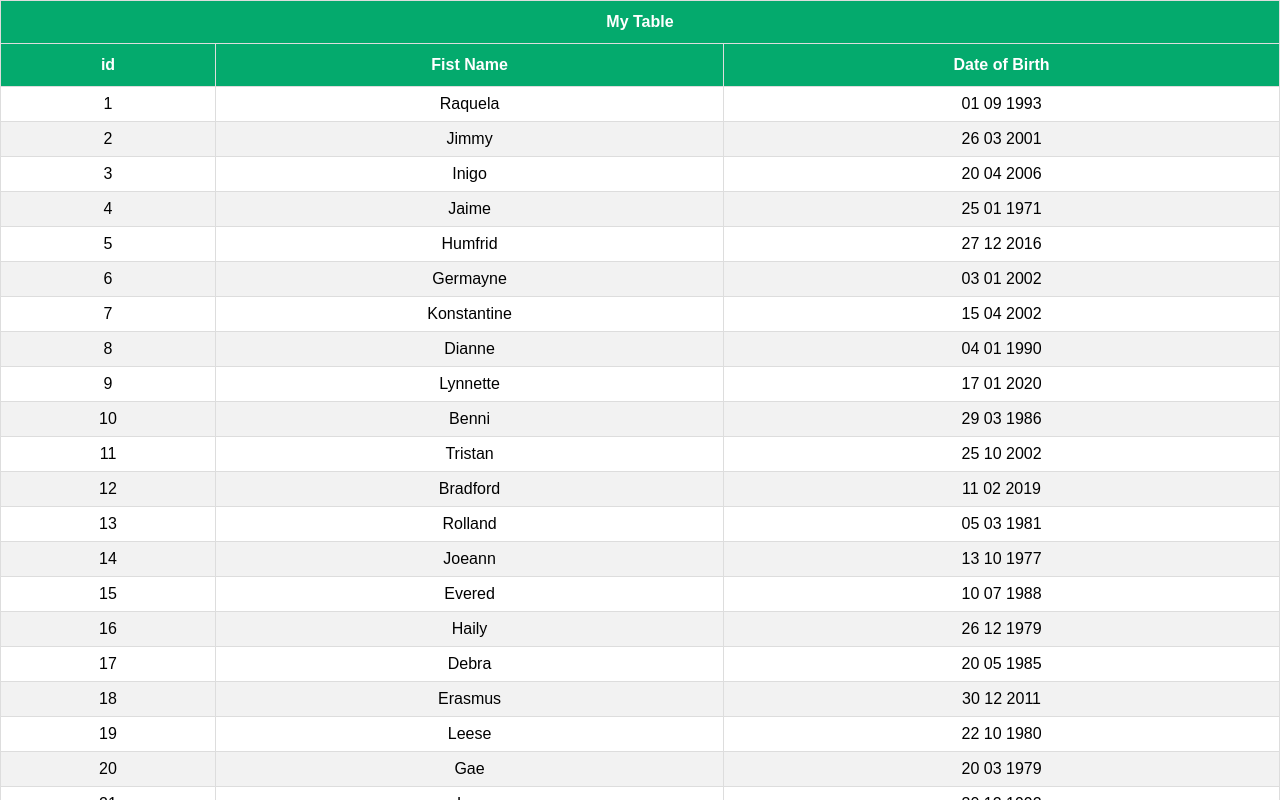
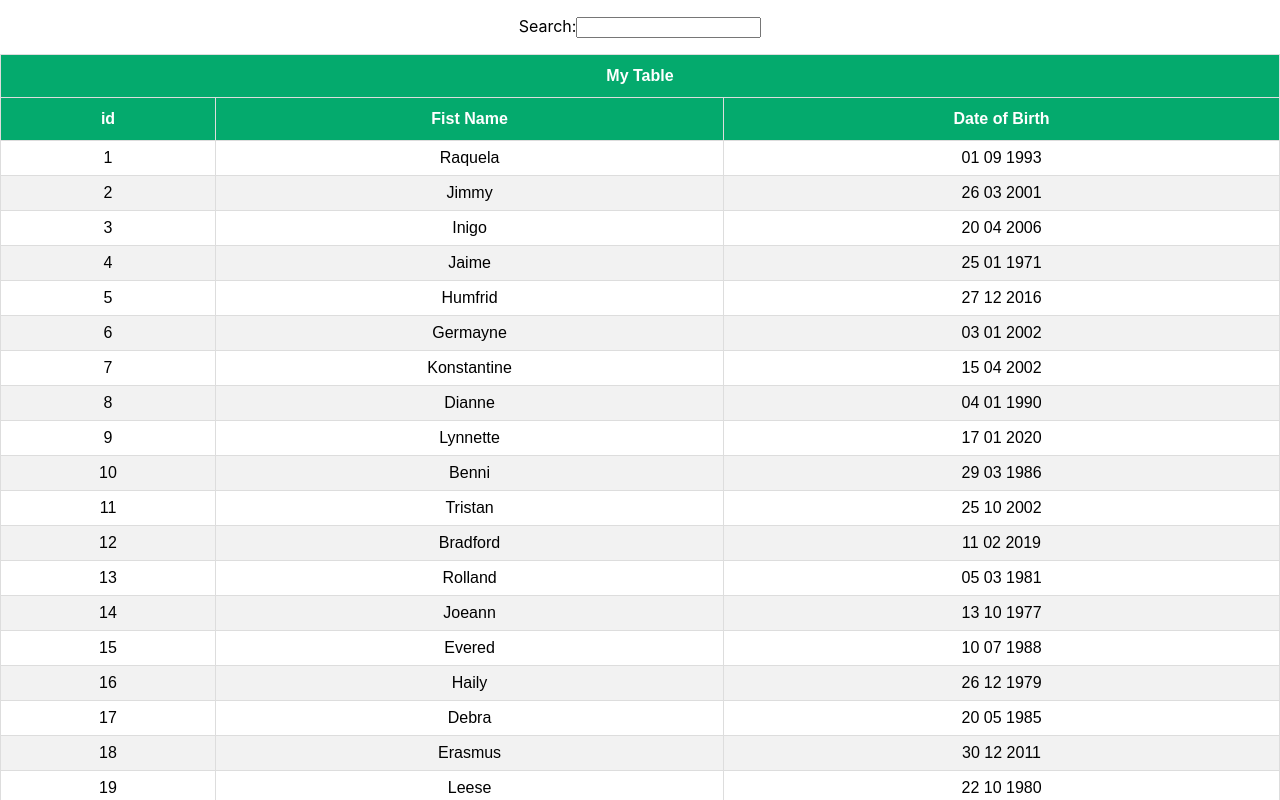
Before and after one commit to Balzak1976/react-table-demo, a React (Create React App) app: page / in a window 1280 px wide. Shown: the top 800 px of the page. Built offline with nearby package versions, Linux system fonts and the light colour scheme.

Commit message:
feat: create my filtering table with sorting

```diff
--- a/src/App.js
+++ b/src/App.js
@@ -1,13 +1,12 @@
 import './App.css';
-import MySortingTable from './components/MySortingTable';
+import MyFilteringTable from './components/MyFilteringTableWithSorting';
 
 function App() {
-  return (
-    <div className="App">
-
-      <MySortingTable/>
-    </div>
-  );
+	return (
+		<div className='App'>
+			<MyFilteringTable />
+		</div>
+	);
 }
 
 export default App;
--- /dev/null
+++ b/src/components/MyFilteringTableWithSorting.js
@@ -0,0 +1,64 @@
+import React, { useMemo } from 'react';
+import { useGlobalFilter, useSortBy, useTable } from 'react-table';
+import MOCK_DATA from './MOCK_DATA.json';
+import MyGlobalFilter from './MyGlobalFilter';
+import { MY_COLUMNS } from './myGroupColumns';
+import './table.css';
+
+function MyFilteringTable() {
+	const columns = useMemo(() => MY_COLUMNS, []);
+	const data = useMemo(() => MOCK_DATA, []);
+
+	const { getTableProps, getTableBodyProps, headerGroups, footerGroups, rows, prepareRow, state, setGlobalFilter } =
+		useTable(
+			{
+				columns,
+				data,
+			},
+			useGlobalFilter,
+			useSortBy,
+		);
+
+	return (
+		<>
+			<MyGlobalFilter filter={state.globalFilter} setFilter={setGlobalFilter} />
+			<table {...getTableProps()}>
+				<thead>
+					{headerGroups.map((headerGroup) => (
+						<tr {...headerGroup.getHeaderGroupProps()}>
+							{headerGroup.headers.map((header) => (
+								<th {...header.getHeaderProps(header.getSortByToggleProps())}>
+									{header.render('Header')}
+									<span>{header.isSorted ? (header.isSortedDesc ? ' 🔽' : ' 🔼') : ''}</span>
+								</th>
+							))}
+						</tr>
+					))}
+				</thead>
+				<tbody {...getTableBodyProps()}>
+					{rows.map((row) => {
+						prepareRow(row);
+						return (
+							<tr {...row.getRowProps()}>
+								{row.cells.map((cell) => (
+									<td {...cell.getCellProps()}>{cell.render('Cell')}</td>
+								))}
+							</tr>
+						);
+					})}
+				</tbody>
+				<tfoot>
+					{footerGroups.map((footerGroup) => (
+						<tr {...footerGroup.getFooterGroupProps()}>
+							{footerGroup.headers.map((footer) => (
+								<td {...footer.getFooterProps()}>{footer.render('Footer')}</td>
+							))}
+						</tr>
+					))}
+				</tfoot>
+			</table>
+		</>
+	);
+}
+
+export default MyFilteringTable;
--- /dev/null
+++ b/src/components/MyGlobalFilter.js
@@ -0,0 +1,16 @@
+import React from 'react'
+
+function MyGlobalFilter({ filter, setFilter }) {
+
+  return (
+    <p>
+      Search:
+      <input
+        value={filter || ''}
+        onChange = {(e) => (setFilter(e.target.value))}
+      />
+    </p>
+  )
+}
+
+export default MyGlobalFilter
```
